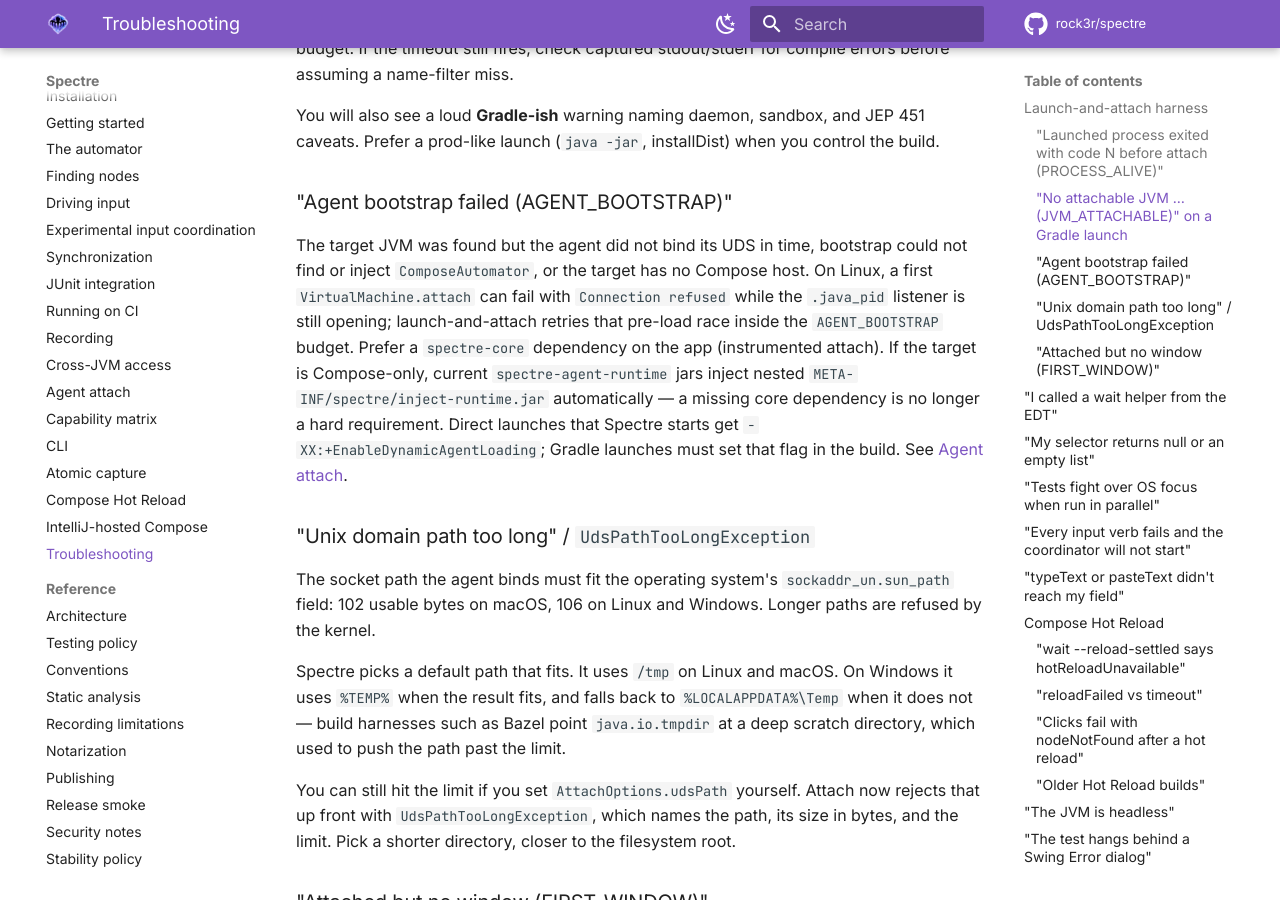
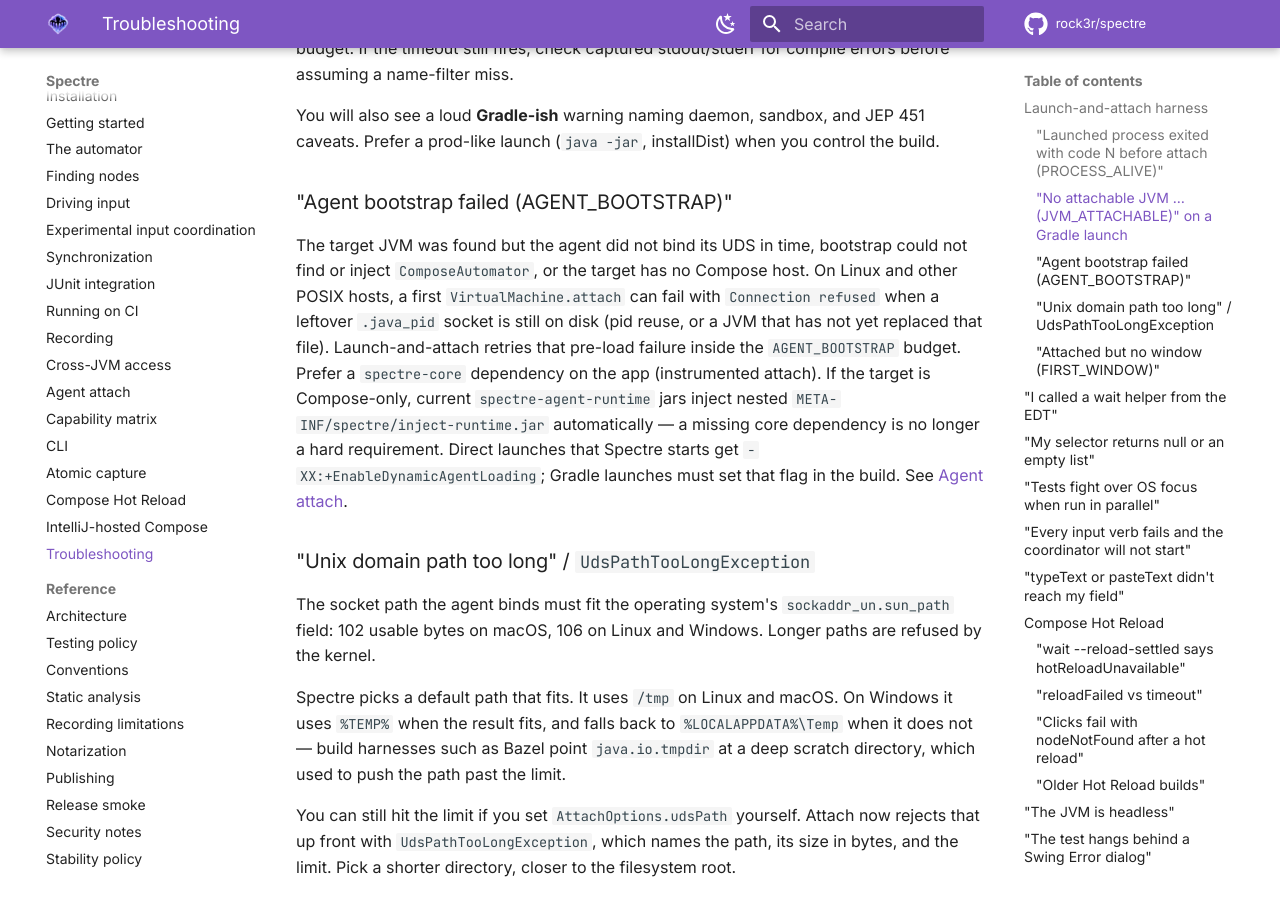
Before and after one commit to rock3r/spectre, an MkDocs documentation site: the page built from docs/guide/troubleshooting.md, in a window 1280 px wide and 900 px high, scrolled down 881 px. Built offline with MkDocs 1.6.1 and Material for MkDocs 9.7.7, drawn with Linux system fonts in a browser that asks for light colours; comment, search, counter and statistics services are not loaded.

Commit message:
docs: describe stale .java_pid Connection refused accurately
Pioneer reviews: HotSpot bind/listen then rename, so the live path is
never half-open. Connection refused is a leftover socket. Also pin the
loadAgent nearest-miss as non-retryable.

Co-authored-by: Sebastiano Poggi <rock3r@users.noreply.github.com>

```diff
--- a/docs/guide/troubleshooting.md
+++ b/docs/guide/troubleshooting.md
@@ -38,9 +38,10 @@ caveats. Prefer a prod-like launch (`java -jar`, installDist) when you control t
 
 The target JVM was found but the agent did not bind its UDS in time, bootstrap
 could not find or inject `ComposeAutomator`, or the target has no Compose host.
-On Linux, a first `VirtualMachine.attach` can fail with `Connection refused` while
-the `.java_pid` listener is still opening; launch-and-attach retries that pre-load
-race inside the `AGENT_BOOTSTRAP` budget.
+On Linux and other POSIX hosts, a first `VirtualMachine.attach` can fail with
+`Connection refused` when a leftover `.java_pid` socket is still on disk (pid
+reuse, or a JVM that has not yet replaced that file). Launch-and-attach retries
+that pre-load failure inside the `AGENT_BOOTSTRAP` budget.
 Prefer a `spectre-core` dependency on the app (instrumented attach). If the target
 is Compose-only, current `spectre-agent-runtime` jars inject nested
 `META-INF/spectre/inject-runtime.jar` automatically — a missing core dependency is
```
Also changed, not shown: 3 other files.
